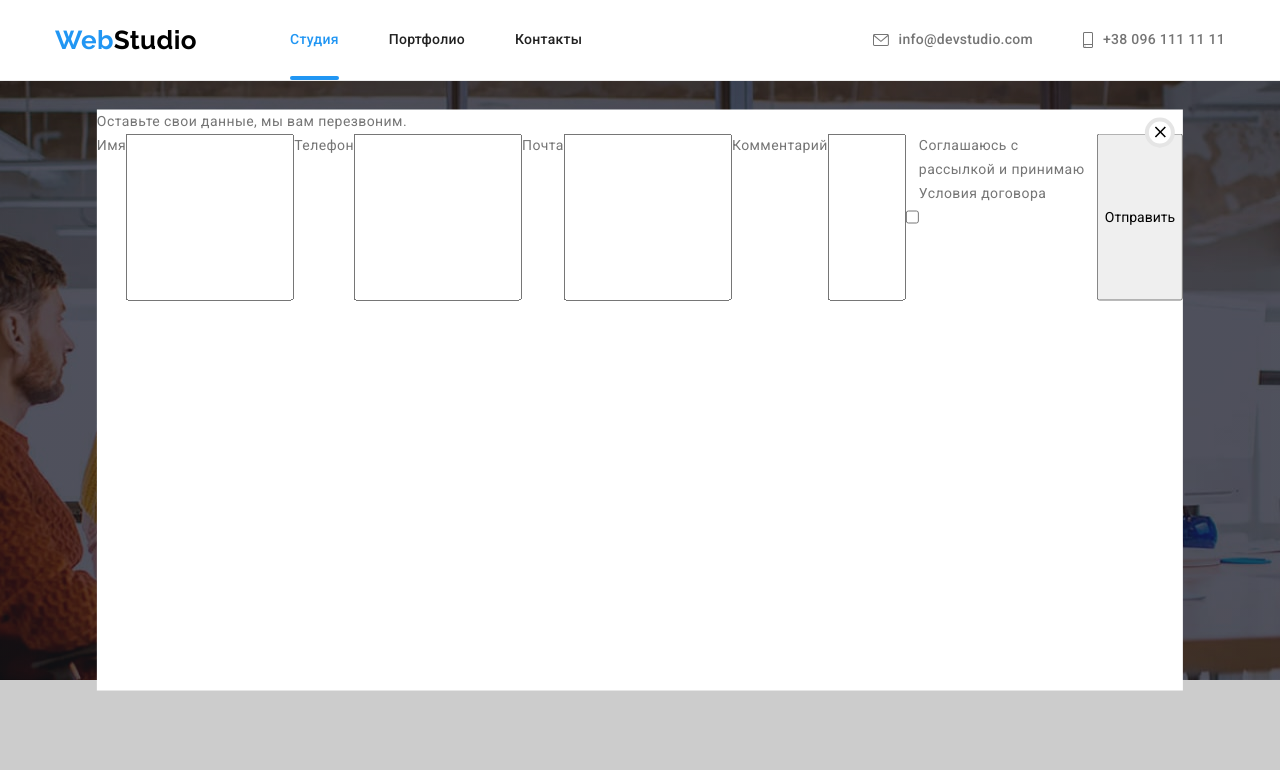
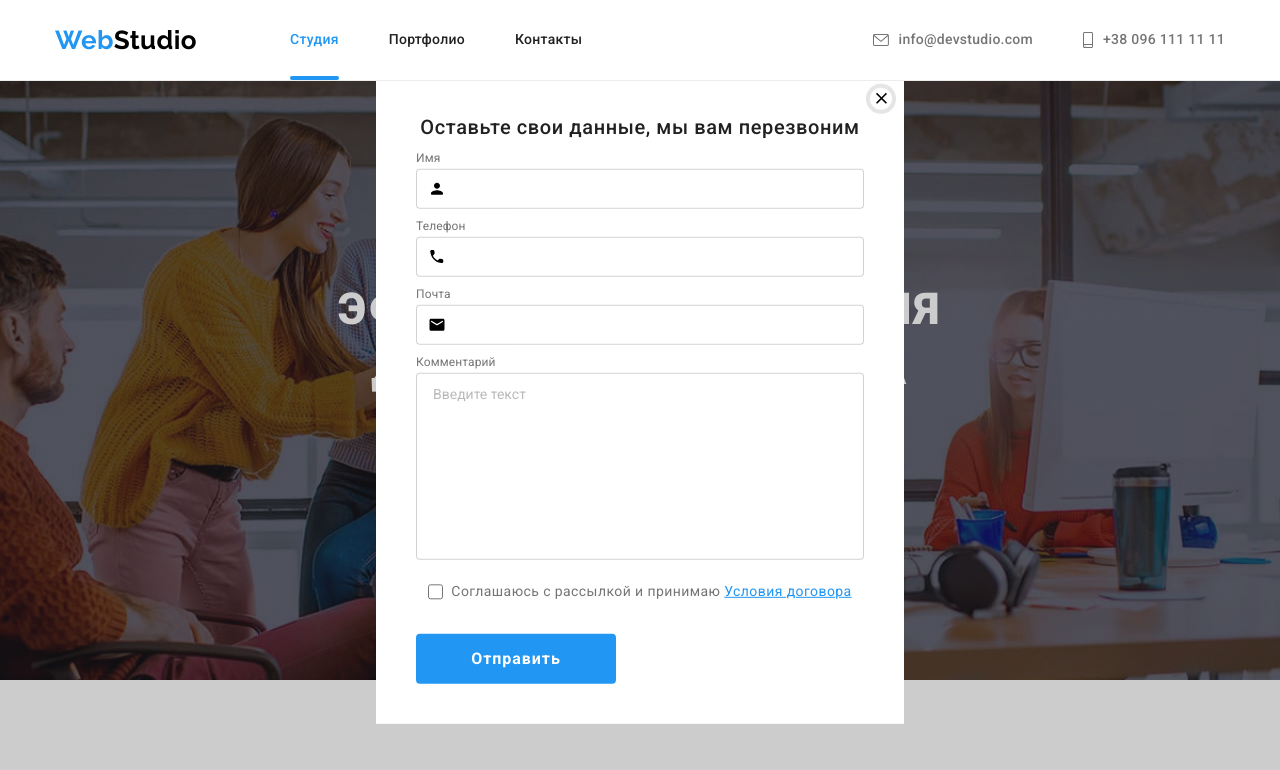
Before and after one commit to dashaobit/goit-markup-hw-06, a plain HTML site: page index.html in a window 1280 px wide. Both pictures are taken after a click on the button "Заказать услугу". Shown: the top 770 px of the page. Drawn offline with nearby package versions, Linux system fonts and the light colour scheme.

Commit message:
add icon modal

```diff
--- a/css/styles.css
+++ b/css/styles.css
@@ -477,6 +477,7 @@ transform: translate(-50%, -50%) scale(0.9);
   position: absolute;
   top: 50%;
   left: 50%;
+  padding: 40px;
 
   min-width: 528px;
   min-height: 581px;
@@ -510,7 +511,76 @@ textarea{
   resize: none;
 }
 .modal-form{
+  width: 448px;
+  margin-left: auto;
+  margin-right: auto;
+}
+.form-field{
+  position: relative;
   display: flex;
+  flex-direction: column;
+  margin-bottom: 10px;
+}
+
+.form-field label{
+  margin-bottom: 4px;
+  font-size: 12px;
+line-height: 1.17;
+letter-spacing: 0.01em;
+}
+.form-input{
+
+  padding: 11px 12px;
+  border: 1px solid rgba(33, 33, 33, 0.2);
+  border-radius: 4px;
+}
+.icon-modal{
+  position: absolute;
+  top: 50%;
+  left: 12px;
+  display: inline-block;
+  width: 18px;
+  height: 18px;
+}
+.form-input:hover,
+.form-input:focus{
+border: 1px solid #2196F3;
+border-radius: 4px;
+}
+.form-field textarea::placeholder{
+  color: rgba(117, 117, 117, 0.5);;
+}
+.form-field textarea{
+  padding: 12px 16px;
+}
+.modal-box-text{
+display: block;
+margin-bottom: 12px;
+font-weight: 500;
+font-size: 20px;
+line-height: 1.15;
+letter-spacing: 0.03em;
+color: var(--title-text-color);
+text-align: center;
+}
+.form-field-policy{
+  display: flex;
+  align-items: center;
+  justify-content: center;
+  margin-bottom: 30px;
+  margin-top: 20px;
+}
+.form-field-policy input{
+  margin-right: 8px;
+  width: 15px;
+  height: 16px;
+}
+.link-contract{
+  text-decoration-line: underline;
+  color: var(--acсent-text-color);
+}
+.btn-send{
+ margin: auto;
 }
 
 /* ----------------------------footer -----------------------*/
--- a/index.html
+++ b/index.html
@@ -391,24 +391,47 @@
     <!-- Модальное окно -->
     <div class="backdrop is-hidden" data-modal>
       <div class="modal-box">
-        <p>Оставьте свои данные, мы вам перезвоним.</p>
+        <b class="modal-box-text">Оставьте свои данные, мы вам перезвоним</b>
         <form action="" class="modal-form">
-          <label for="user-name">Имя</label>
-          <input type="text" name="user-name" id="user-name" />
+          <div class="form-field">
+            <label for="user-name">Имя</label>
+            <input type="text" name="user-name" id="user-name" class="form-input" />
+            <svg class="icon-modal">
+              <use href="./images/sprite.svg#icon-person-black-18dp"></use>
+            </svg>
+          </div>
 
-          <label for="user-tel">Телефон</label>
-          <input type="tel" name="user-tel" id="user-tel" />
+          <div class="form-field">
+            <label for="user-tel">Телефон</label>
+            <input type="tel" name="user-tel" id="user-tel" class="form-input" />
+            <svg class="icon-modal">
+              <use href="./images/sprite.svg#icon-phone-black-18dp"></use>
+            </svg>
+          </div>
 
-          <label for="user-mail">Почта</label>
-          <input type="email" name="user-mail" id="user-mail" />
+          <div class="form-field">
+            <label for="user-mail">Почта</label>
+            <input type="email" name="user-mail" id="user-mail" class="form-input" />
+            <svg class="icon-modal">
+              <use href="./images/sprite.svg#icon-email-black-18dp"></use>
+            </svg>
+          </div>
 
-          <label for="comment">Комментарий</label>
-          <textarea name="comment" id="comment" rows="10"></textarea>
+          <div class="form-field">
+            <label for="comment">Комментарий</label>
+            <textarea name="comment" id="comment" rows="10" placeholder="Введите текст" class="form-input"></textarea>
+          </div>
 
-          <input type="checkbox" name="policy" id="policy" />
-          <label for="policy">Соглашаюсь с рассылкой и принимаю Условия договора</label>
+          <div class="form-field-policy">
+            <input type="checkbox" name="policy" id="policy" />
+            <label for="policy">Соглашаюсь с рассылкой и принимаю
+              <a href="" class="link-contract">Условия договора</a>
+            </label>
+          </div>
 
-          <button type="submit">Отправить</button>
+          <div class="form-field-btn">
+              <button type="submit" class="button primary btn-send">Отправить</button>
+          </div>
         </form>
         <button class="button modal-btn" data-modal-close>
           <svg class="modal-icon">
@@ -484,11 +507,12 @@
           <p>подпишитесь на рассылку</p>
           <div class="subscribe-container">
             <form action="">
+              <!-- <label for="subscribe">E-mail</label> -->
               <input
                 class="subscribe-input"
                 type="text"
                 name="user-mail"
-                id=""
+                id="subscribe"
                 placeholder="E-mail"
               />
             </form>
```
Also changed, not shown: images/person-black-18dp 1.svg (added), images/person-black-18dp.svg, images/symbol-defs.svg.
